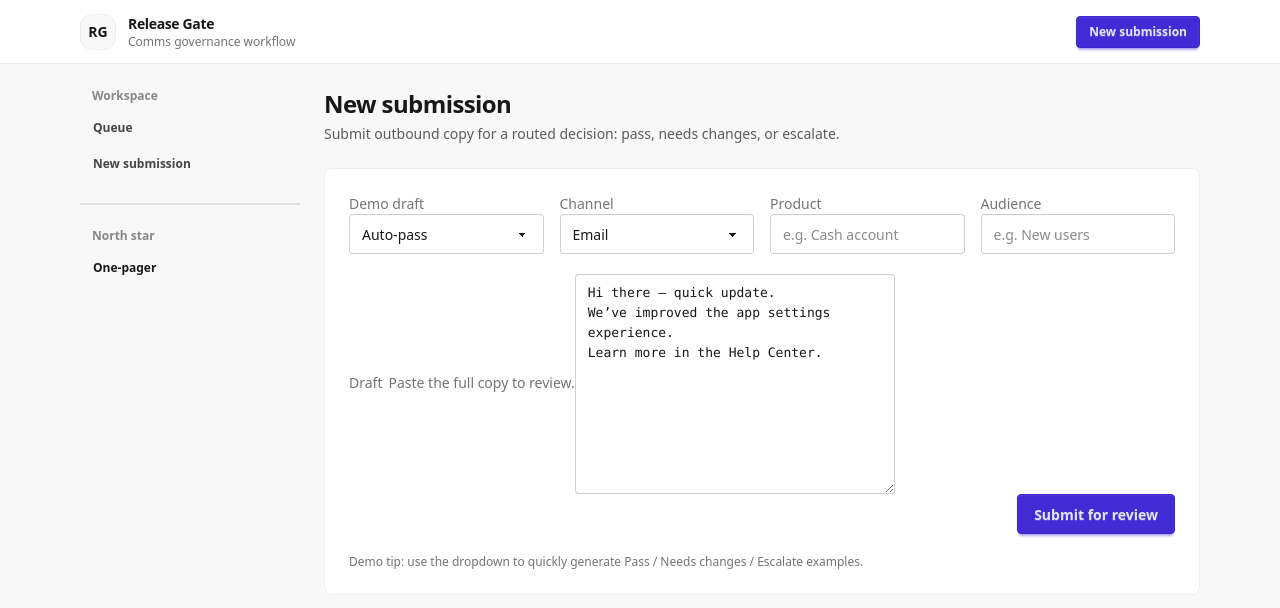
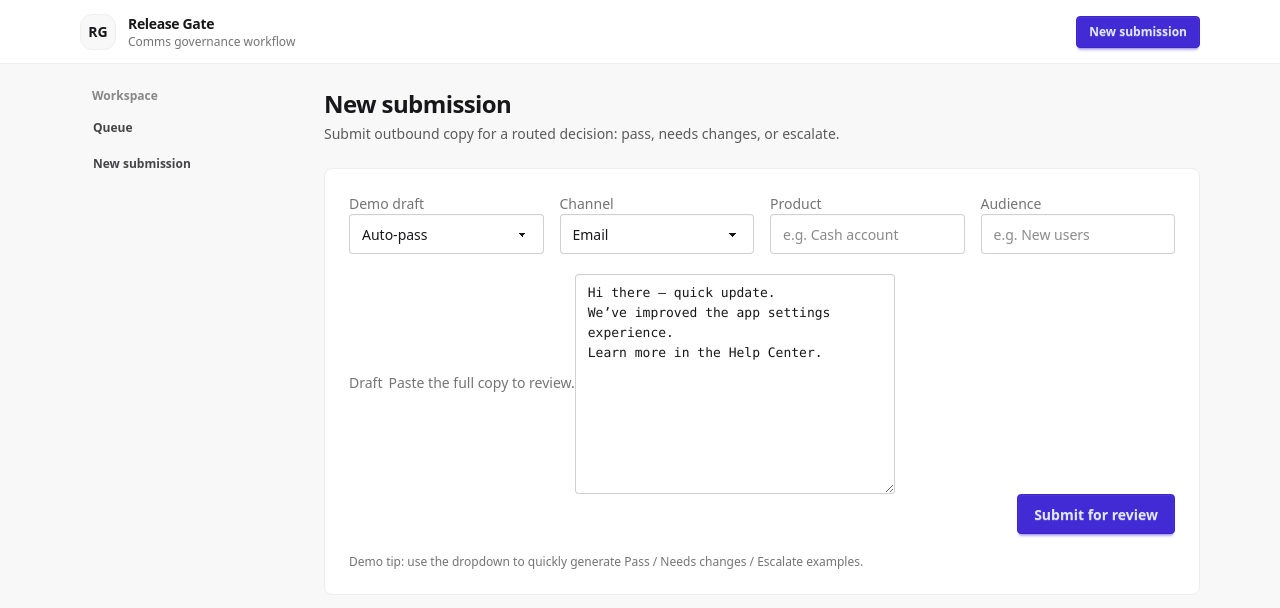
Before and after one commit to Ramirez-Labs/ai-native-comms-release-system, a Next.js app in the folder apps/web/: page /new in a window 1280 px wide. Shown: the top 608 px of the page. Built offline with nearby package versions, Linux system fonts and the light colour scheme.

Commit message:
chore(ui): remove one-pager from demo navigation

```diff
--- a/apps/web/app/(app)/layout.tsx
+++ b/apps/web/app/(app)/layout.tsx
@@ -44,13 +44,6 @@ export default function AppLayout({ children }: { children: React.ReactNode }) {
               <NavLink href="/queue" label="Queue" />
               <NavLink href="/new" label="New submission" />
             </nav>
-
-            <div className="divider my-4" />
-
-            <div className="text-xs font-semibold text-base-content/50 px-3">North star</div>
-            <Link className="btn btn-ghost btn-sm justify-start px-3" href="/one-pager">
-              One-pager
-            </Link>
           </aside>
 
           <main className="min-w-0">{children}</main>
--- a/apps/web/components/ConnectSupabaseCallout.tsx
+++ b/apps/web/components/ConnectSupabaseCallout.tsx
@@ -1,19 +1,12 @@
-import Link from "next/link";
-
 export function ConnectSupabaseCallout({ errorMessage }: { errorMessage?: string }) {
   return (
     <div className="card bg-base-100 border border-base-300">
       <div className="card-body">
-        <div className="flex items-start justify-between gap-4">
-          <div>
-            <h2 className="text-base font-semibold">Connect Supabase</h2>
-            <p className="text-sm text-base-content/70 mt-1">
-              This page needs Supabase environment variables.
-            </p>
-          </div>
-          <Link className="btn btn-outline btn-sm" href="/one-pager">
-            Why Supabase?
-          </Link>
+        <div>
+          <h2 className="text-base font-semibold">Connect Supabase</h2>
+          <p className="text-sm text-base-content/70 mt-1">
+            This page needs Supabase environment variables.
+          </p>
         </div>
 
         <div className="mt-4 rounded-xl border border-base-300 bg-base-200/50 p-4">
```
